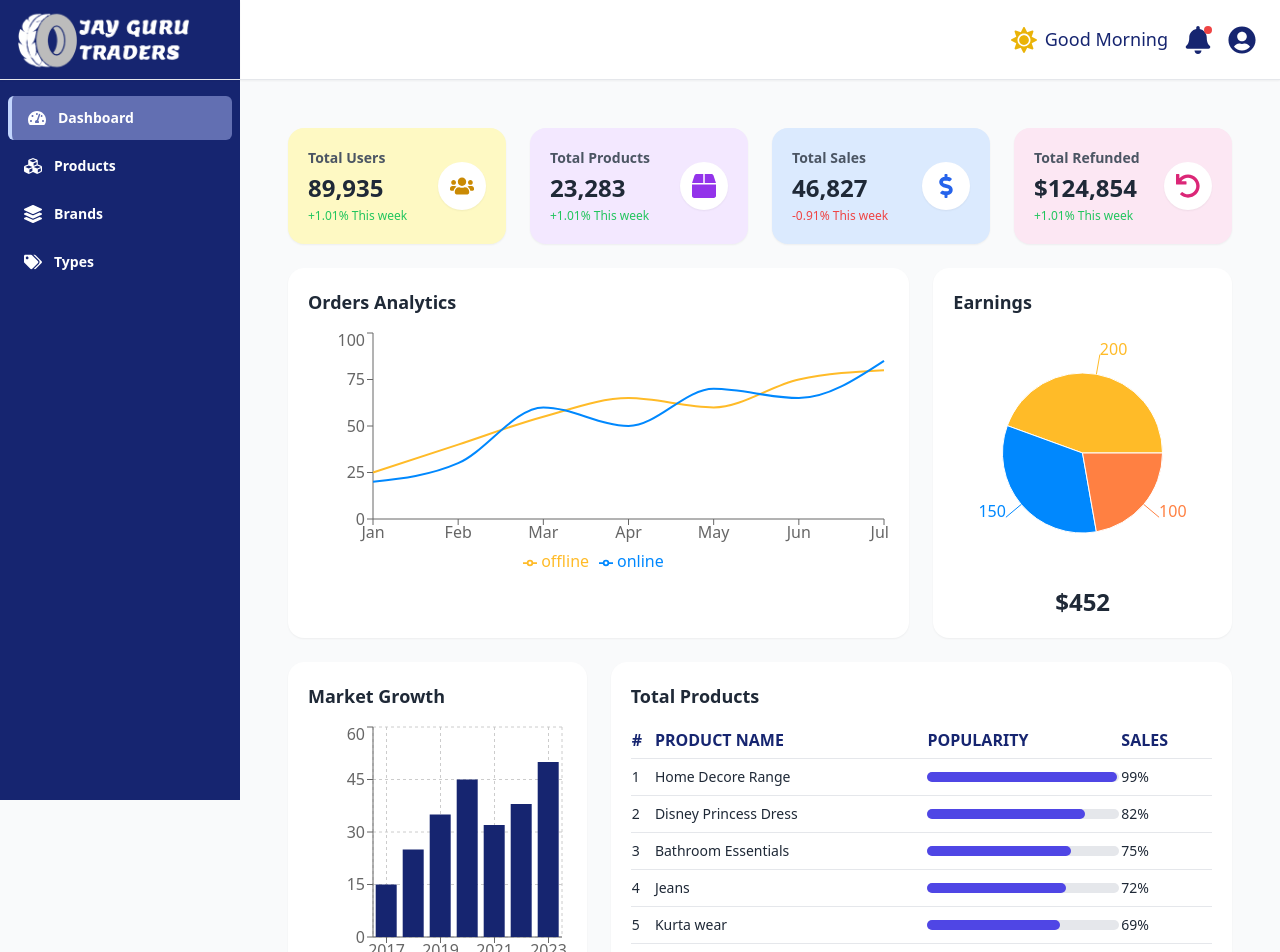
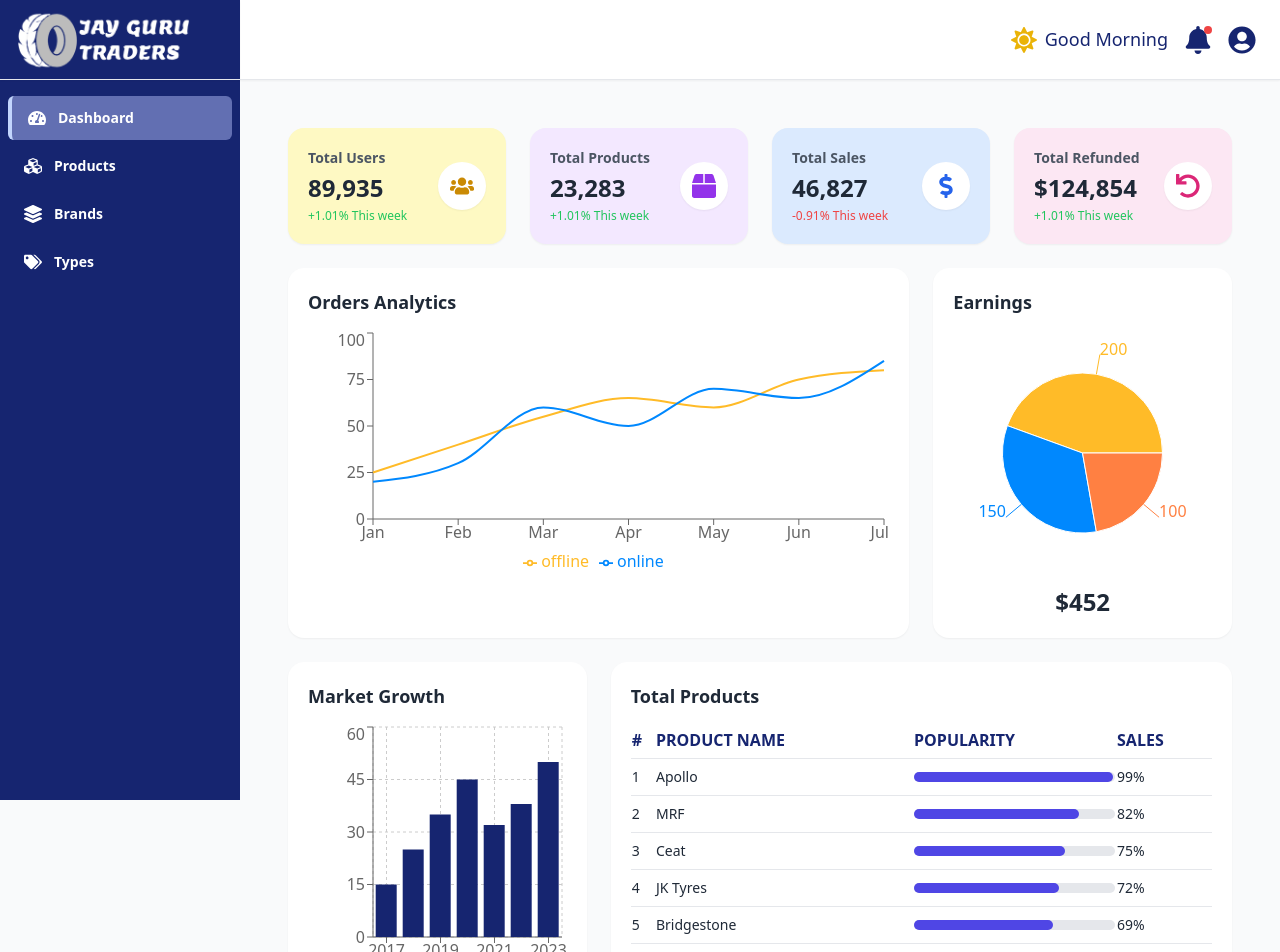
Before and after one commit to SudeepaDAS/JGT, a React (Create React App) app in the folder frontend/: page / in a window 1280 px wide. Shown: the top 952 px of the page. Built offline with nearby package versions, Linux system fonts and the light colour scheme; the HTML template or start-up script is replaced by a standard one.

Commit message:
chanegd the domy data

```diff
--- a/frontend/src/pages/Dashboard.js
+++ b/frontend/src/pages/Dashboard.js
@@ -82,11 +82,11 @@ export default function Dashboard() {
   ];
 
   const productData = [
-    { id: 1, name: "Home Decore Range", popularity: 99, sales: "99%" },
-    { id: 2, name: "Disney Princess Dress", popularity: 82, sales: "82%" },
-    { id: 3, name: "Bathroom Essentials", popularity: 75, sales: "75%" },
-    { id: 4, name: "Jeans", popularity: 72, sales: "72%" },
-    { id: 5, name: "Kurta wear", popularity: 69, sales: "69%" },
+    { id: 1, name: "Apollo", popularity: 99, sales: "99%" },
+    { id: 2, name: "MRF", popularity: 82, sales: "82%" },
+    { id: 3, name: "Ceat", popularity: 75, sales: "75%" },
+    { id: 4, name: "JK Tyres", popularity: 72, sales: "72%" },
+    { id: 5, name: "Bridgestone", popularity: 69, sales: "69%" },
   ];
 
   const orderList = [
```
